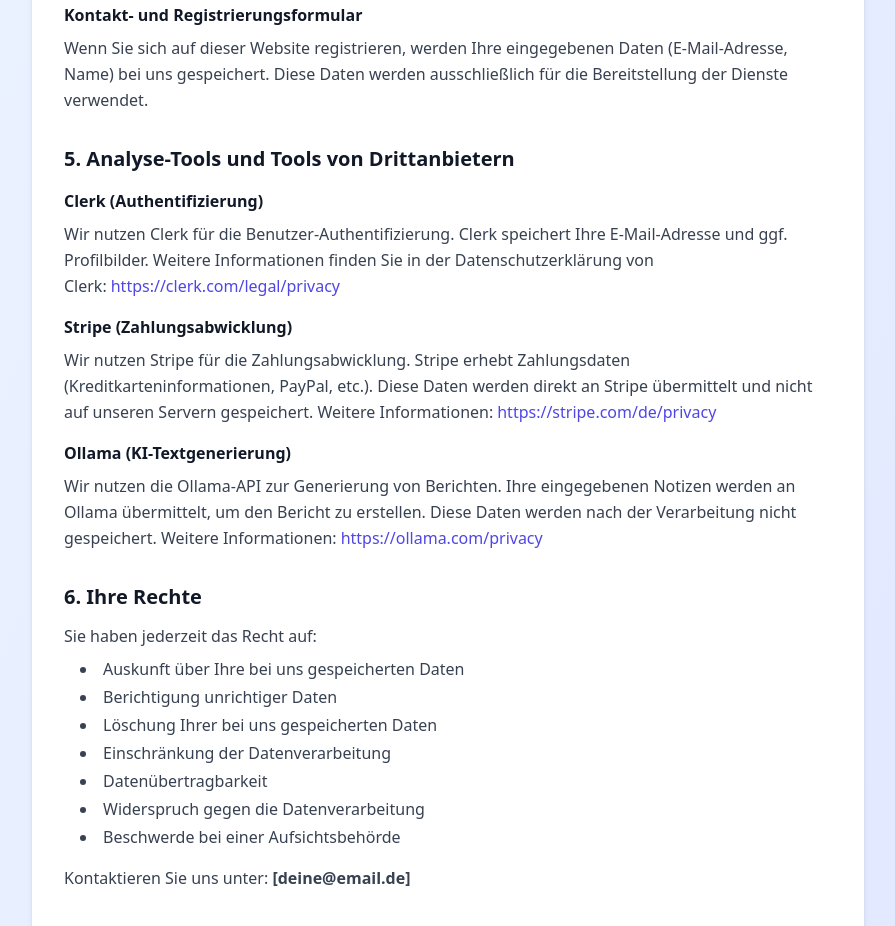
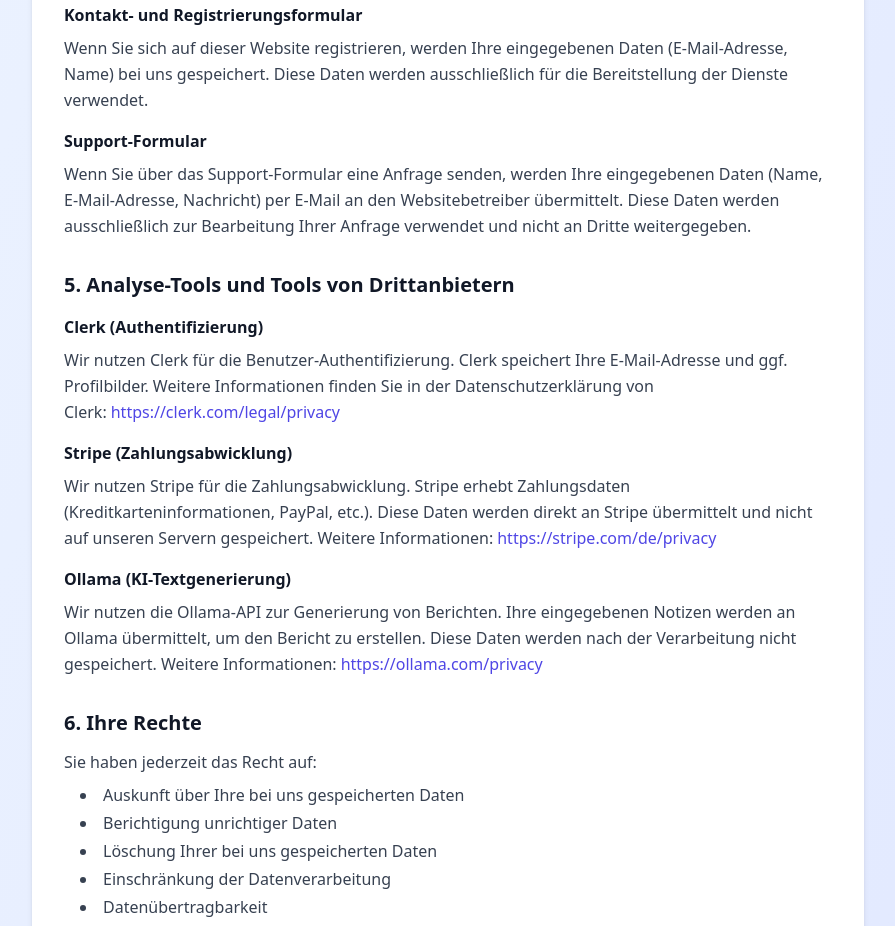
Before and after one commit to Niklash9112/hep-quickwrite, a Next.js app: page /datenschutz in a window 1280 px wide. Shown: the part 1500-2426 px from the top of the page, without its empty margins (192-1087 px from the left). Built offline with nearby package versions, Linux system fonts and the light colour scheme.

Commit message:
Datenschutz: Support-Formular ergänzt

```diff
--- a/app/datenschutz/page.tsx
+++ b/app/datenschutz/page.tsx
@@ -121,6 +121,13 @@
                 Wenn Sie sich auf dieser Website registrieren, werden Ihre eingegebenen Daten (E-Mail-Adresse, Name)
                 bei uns gespeichert. Diese Daten werden ausschließlich für die Bereitstellung der Dienste verwendet.
               </p>
+
+              <h3 className="font-semibold text-gray-900 mt-4 mb-2">Support-Formular</h3>
+              <p className="leading-relaxed">
+                Wenn Sie über das Support-Formular eine Anfrage senden, werden Ihre eingegebenen Daten (Name,
+                E-Mail-Adresse, Nachricht) per E-Mail an den Websitebetreiber übermittelt. Diese Daten werden
+                ausschließlich zur Bearbeitung Ihrer Anfrage verwendet und nicht an Dritte weitergegeben.
+              </p>
             </section>
 
             <section>
```
